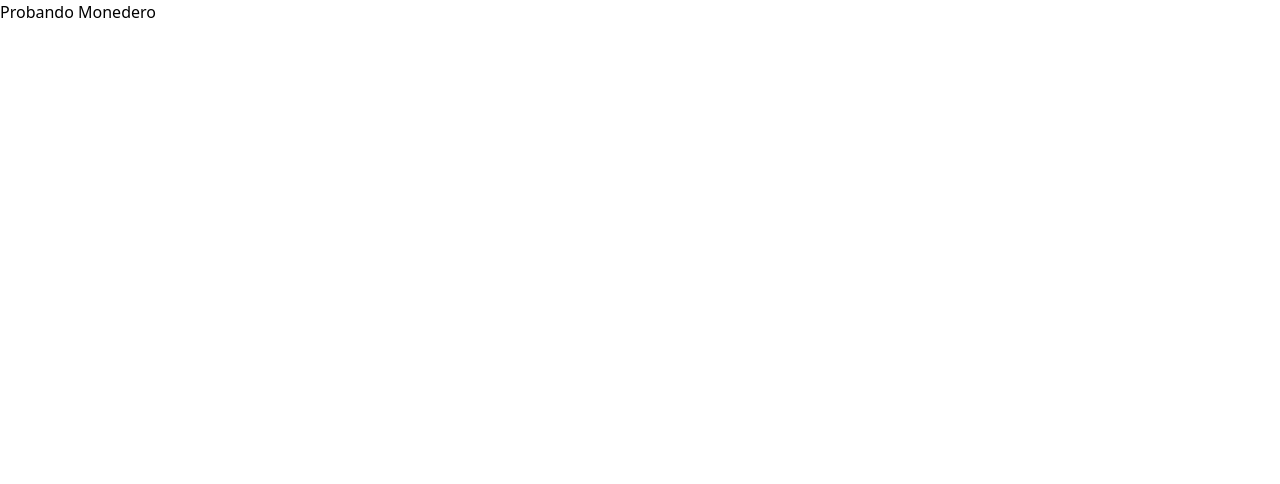
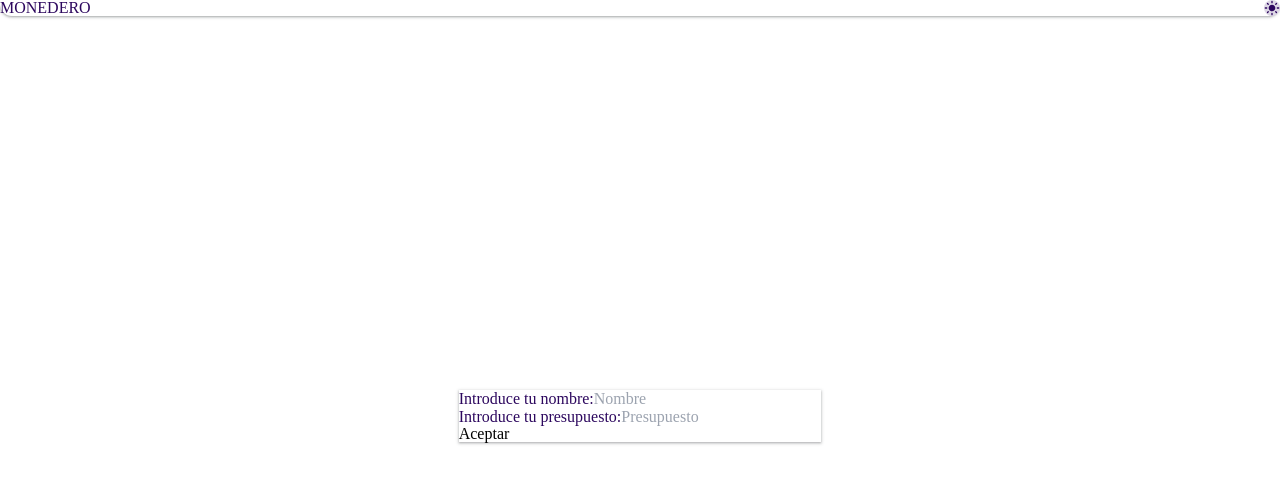
Before and after one commit to hatashi199/budget-planner, a React (Vite) app: page / in a window 1280 px wide. Shown: the top 484 px of the page. Built offline with nearby package versions, Linux system fonts and the light colour scheme.

Commit message:
Version 1.0.1 => Routes Added. Home and Header HTML created.

```diff
--- a/package.json
+++ b/package.json
@@ -12,7 +12,9 @@
 	},
 	"dependencies": {
 		"react": "^18.2.0",
-		"react-dom": "^18.2.0"
+		"react-dom": "^18.2.0",
+		"react-icons": "^5.0.1",
+		"react-router-dom": "^6.21.3"
 	},
 	"devDependencies": {
 		"@types/react": "^18.2.43",
--- a/src/BudgetApp.tsx
+++ b/src/BudgetApp.tsx
@@ -1,7 +1,22 @@
-import './index.css';
+import { Route, Routes } from 'react-router-dom';
+import { routes } from './routes';
+import Header from './components/Header/Header';
 
 const BudgetApp: React.FC = () => {
-	return <h1>Probando Monedero</h1>;
+	return (
+		<>
+			<Header />
+			<Routes>
+				{routes.map((route) => (
+					<Route
+						path={route.path}
+						element={<route.page />}
+						key={route.label}
+					/>
+				))}
+			</Routes>
+		</>
+	);
 };
 
 export default BudgetApp;
--- /dev/null
+++ b/src/components/Header/Header.tsx
@@ -0,0 +1,14 @@
+import { MdLightMode } from 'react-icons/md';
+
+const Header: React.FC = () => {
+	return (
+		<div className='flex justify-between items-center bg-whiteD rounded-br-rad12 rounded-bl-rad12 menu-shadow'>
+			<h1 className='text-purpleD uppercase'>Monedero</h1>
+			<div className='flex justify-center items-center rounded-[50%] bg-purpleL_Light'>
+				<MdLightMode className='text-purpleD' />
+			</div>
+		</div>
+	);
+};
+
+export default Header;
--- /dev/null
+++ b/src/css/index.css
@@ -0,0 +1,10 @@
+@import 'tailwindcss/base';
+@import 'tailwindcss/components';
+@import 'tailwindcss/utilities';
+@import './reset.css';
+
+.menu-shadow {
+	box-shadow:
+		rgba(60, 64, 67, 0.3) 0px 1px 2px 0px,
+		rgba(60, 64, 67, 0.15) 0px 1px 3px 1px;
+}
--- /dev/null
+++ b/src/css/reset.css
@@ -0,0 +1,123 @@
+html,
+body,
+div,
+span,
+applet,
+object,
+iframe,
+h1,
+h2,
+h3,
+h4,
+h5,
+h6,
+p,
+blockquote,
+pre,
+a,
+abbr,
+acronym,
+address,
+big,
+cite,
+code,
+del,
+dfn,
+em,
+img,
+ins,
+kbd,
+q,
+s,
+samp,
+small,
+strike,
+strong,
+sub,
+sup,
+tt,
+var,
+b,
+u,
+i,
+center,
+dl,
+dt,
+dd,
+ol,
+ul,
+li,
+fieldset,
+form,
+label,
+legend,
+table,
+caption,
+tbody,
+tfoot,
+thead,
+tr,
+th,
+td,
+article,
+aside,
+canvas,
+details,
+embed,
+figure,
+figcaption,
+footer,
+header,
+hgroup,
+menu,
+nav,
+output,
+ruby,
+section,
+summary,
+time,
+mark,
+audio,
+video {
+	margin: 0;
+	padding: 0;
+	border: 0;
+	font-size: 100%;
+	font: inherit;
+	vertical-align: baseline;
+}
+article,
+aside,
+details,
+figcaption,
+figure,
+footer,
+header,
+hgroup,
+menu,
+nav,
+section {
+	display: block;
+}
+body {
+	line-height: 1;
+}
+ol,
+ul {
+	list-style: none;
+}
+blockquote,
+q {
+	quotes: none;
+}
+blockquote:before,
+blockquote:after,
+q:before,
+q:after {
+	content: '';
+	content: none;
+}
+table {
+	border-collapse: collapse;
+	border-spacing: 0;
+}
--- a/src/index.css
+++ /dev/null
@@ -1,3 +0,0 @@
-@import 'tailwindcss/base';
-@import 'tailwindcss/components';
-@import 'tailwindcss/utilities';
--- a/src/main.tsx
+++ b/src/main.tsx
@@ -1,10 +1,13 @@
 import React from 'react';
 import ReactDOM from 'react-dom/client';
 import BudgetApp from './BudgetApp.tsx';
-import './index.css';
+import './css/index.css';
+import { BrowserRouter } from 'react-router-dom';
 
 ReactDOM.createRoot(document.getElementById('root')!).render(
 	<React.StrictMode>
-		<BudgetApp />
+		<BrowserRouter>
+			<BudgetApp />
+		</BrowserRouter>
 	</React.StrictMode>
 );
--- /dev/null
+++ b/src/pages/Budget.tsx
@@ -0,0 +1,5 @@
+const Budget: React.FC = () => {
+	return <h1>Budget</h1>;
+};
+
+export default Budget;
--- /dev/null
+++ b/src/pages/Home.tsx
@@ -0,0 +1,27 @@
+const Home: React.FC = () => {
+	return (
+		<div className='flex justify-center items-center w-full h-[100vh]'>
+			<form className='flex flex-col items-start menu-shadow'>
+				<label>
+					<span className='text-purpleD'>Introduce tu nombre:</span>
+					<input
+						type='text'
+						placeholder='Nombre'
+					/>
+				</label>
+				<label>
+					<span className='text-purpleD'>
+						Introduce tu presupuesto:
+					</span>
+					<input
+						type='text'
+						placeholder='Presupuesto'
+					/>
+				</label>
+				<button>Aceptar</button>
+			</form>
+		</div>
+	);
+};
+
+export default Home;
--- /dev/null
+++ b/src/routes.ts
@@ -0,0 +1,21 @@
+import Budget from './pages/Budget';
+import Home from './pages/Home';
+
+interface RouteInterface {
+	path: string;
+	page: React.FC;
+	label: string;
+}
+
+export const routes: RouteInterface[] = [
+	{
+		path: '/',
+		page: Home,
+		label: 'Inicio'
+	},
+	{
+		path: '/budget',
+		page: Budget,
+		label: 'Monedero'
+	}
+];
--- a/tailwind.config.js
+++ b/tailwind.config.js
@@ -2,7 +2,23 @@
 export default {
 	content: ['./src/**/*.{js,jsx,ts,tsx}'],
 	theme: {
-		extend: {}
+		extend: {
+			backgroundColor: {
+				purpleD: '#2c075e',
+				whiteD: '#ffffff',
+				purpleL_Dark: '#4e2f78',
+				purpleL_Light: '#ddd7e5'
+			},
+			textColor: {
+				purpleD: '#2c075e',
+				whiteD: '#ffffff',
+				purpleL_Dark: '#4e2f78',
+				purpleL_Light: '#ddd7e5'
+			},
+			borderRadius: {
+				rad12: '12px'
+			}
+		}
 	},
 	plugins: []
 };
```
Also changed, not shown: 1 other file (tests, documents, lock files or other folders).
